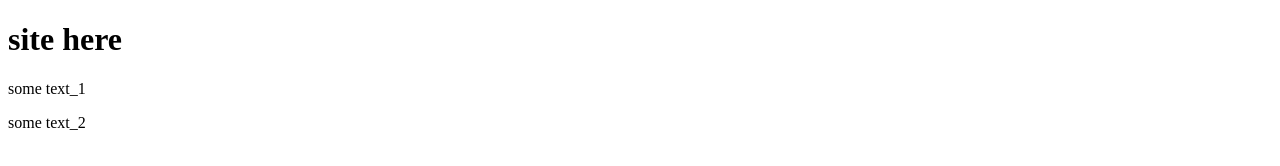
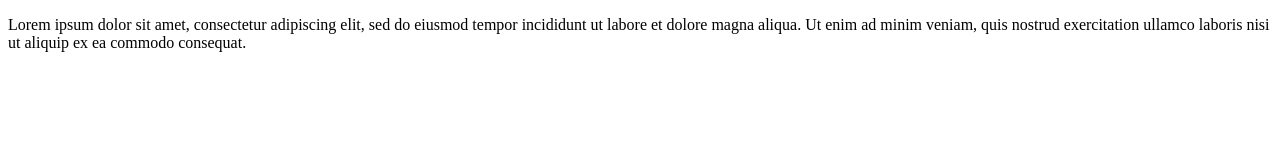
Before and after one commit to Fkkty/site, a plain HTML site: page index.html in a window 1280 px wide. Drawn offline with Linux system fonts and the light colour scheme.

Commit message:
third commit

```diff
--- a/index.html
+++ b/index.html
@@ -6,8 +6,6 @@
 	<link rel="stylesheet" href="css/style.css">
 </head>
 <body>
-	<h1>site here</h1>
-	<p>some text_1</p>
-	<p>some text_2</p>
+	<p>Lorem ipsum dolor sit amet, consectetur adipiscing elit, sed do eiusmod tempor incididunt ut labore et dolore magna aliqua. Ut enim ad minim veniam, quis nostrud exercitation ullamco laboris nisi ut aliquip ex ea commodo consequat.</p>
 </body>
 </html>
```
